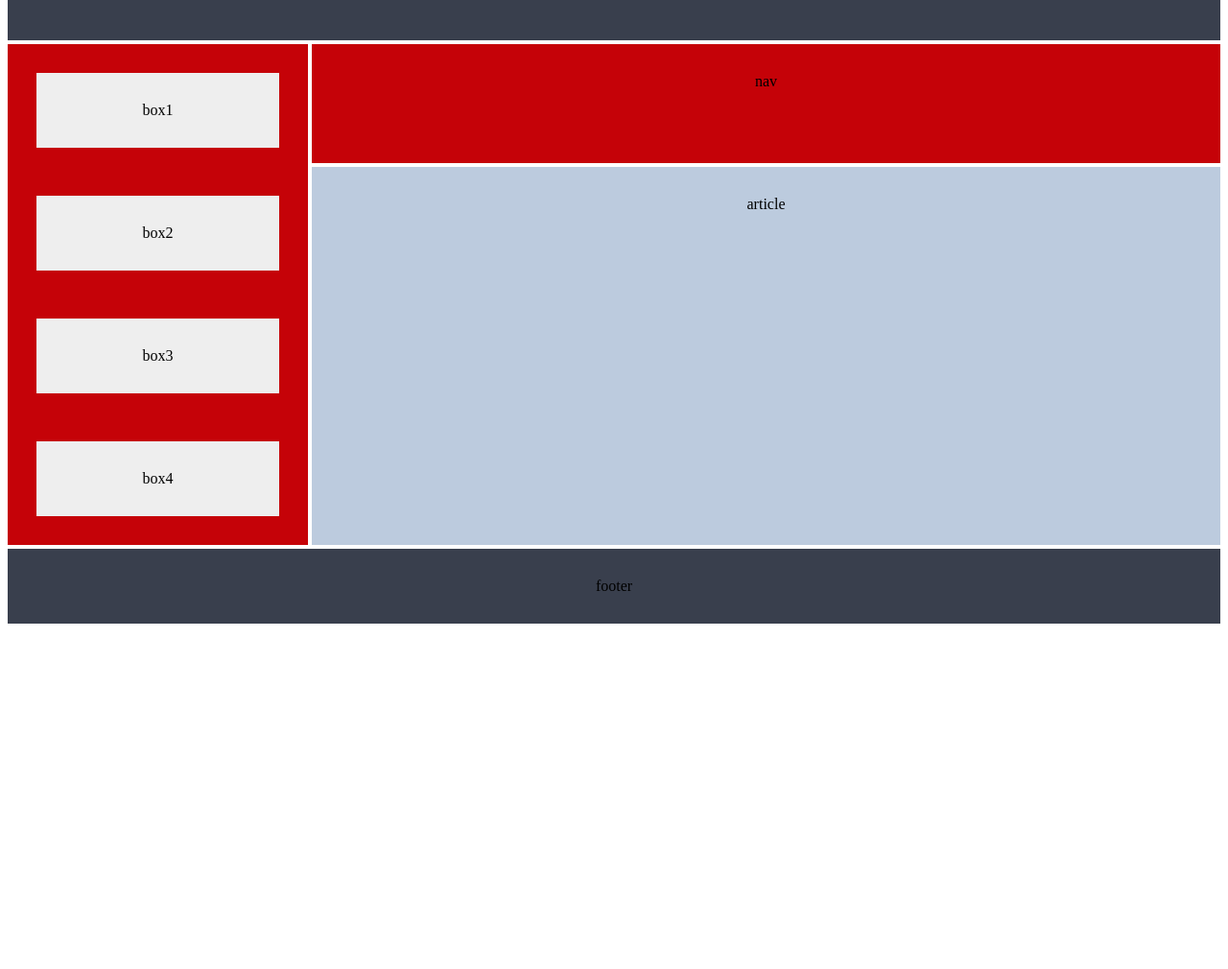
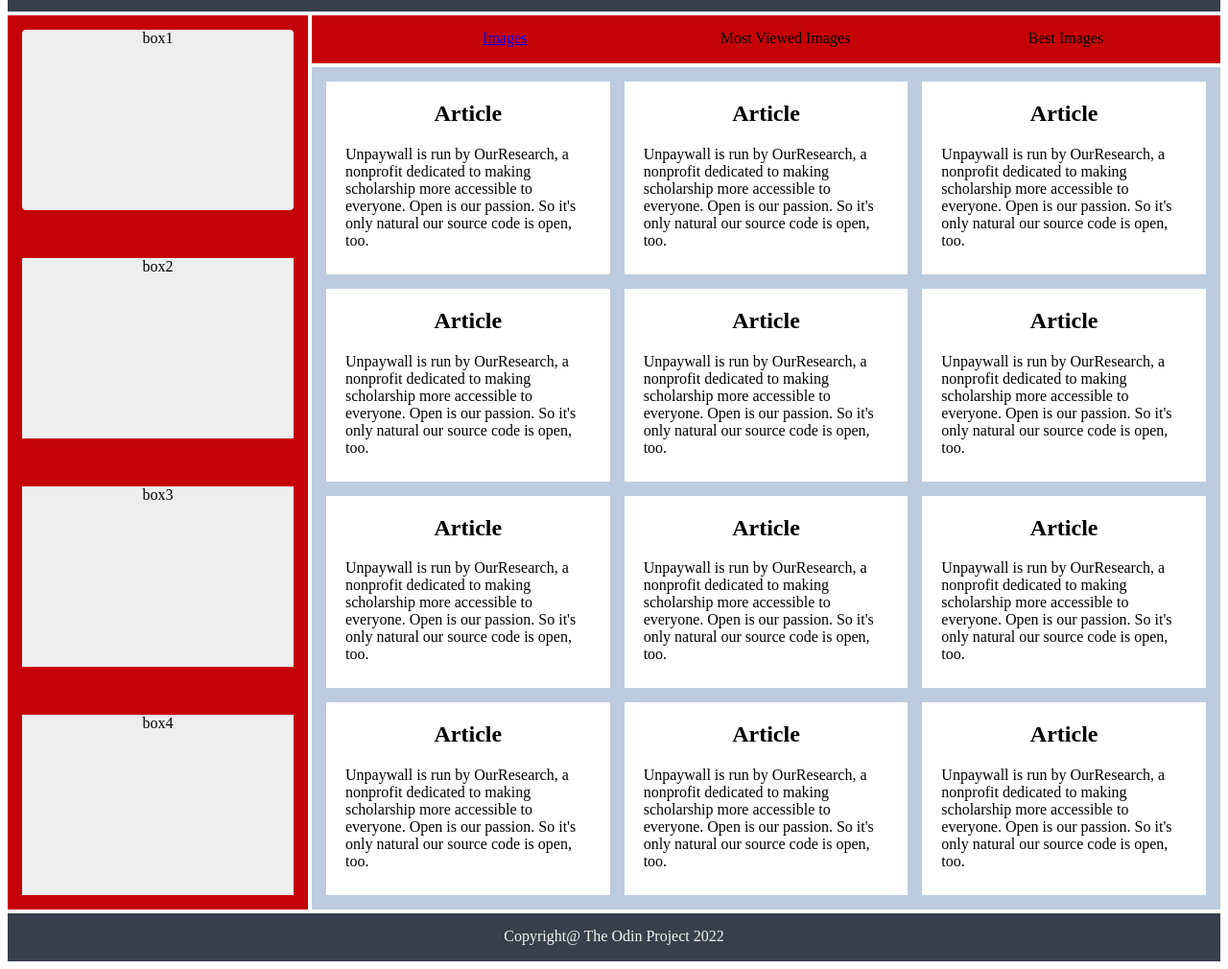
Before and after one commit to jamesmatheri/grid-lesson-practice, a plain HTML site: page index.html in a window 1280 px wide. Shown: the part 76-1086 px from the top of the page at 96% size. Before the commit the page ends 800 px from the top, so only its background shows below. Drawn offline with Linux system fonts and the light colour scheme.

Commit message:
final results of the Odin grid exercise

```diff
--- a/index.html
+++ b/index.html
@@ -19,15 +19,70 @@
                     </ul>
                 </div>
                 </header>
-        <nav class="nav">nav</nav>
+        <nav class="nav">
+            <ul>
+                <li><a href="#">Images</a></li>
+                <li><a href="#"></a>Most Viewed Images</li>
+                <li><a href="#"></a>Best Images</li>
+            </ul>
+        </nav>
         <aside class="aside">
             <div class="box" id="box1"> box1</div>
             <div class="box">box2</div>
             <div class="box">box3</div>
             <div class="box">box4</div>
         </aside>
-        <article class="article">article</article>
-        <footer class="footer">footer</footer>
+        <article class="article">
+            <div>
+                <h1>Article</h1>
+                <p>Unpaywall is run by OurResearch, a nonprofit dedicated to making scholarship more accessible to everyone. Open is our passion. So it's only natural our source code is open, too.</p>
+            </div>
+            <div>
+                <h1>Article</h1>
+                <p>Unpaywall is run by OurResearch, a nonprofit dedicated to making scholarship more accessible to everyone. Open is our passion. So it's only natural our source code is open, too.</p>
+            </div>
+            <div>
+                <h1>Article</h1>
+                <p>Unpaywall is run by OurResearch, a nonprofit dedicated to making scholarship more accessible to everyone. Open is our passion. So it's only natural our source code is open, too.</p>
+            </div>
+            <div>
+                <h1>Article</h1>
+                <p>Unpaywall is run by OurResearch, a nonprofit dedicated to making scholarship more accessible to everyone. Open is our passion. So it's only natural our source code is open, too.</p>
+            </div>
+            <div>
+                <h1>Article</h1>
+                <p>Unpaywall is run by OurResearch, a nonprofit dedicated to making scholarship more accessible to everyone. Open is our passion. So it's only natural our source code is open, too.</p>
+            </div>
+            <div>
+                <h1>Article</h1>
+                <p>Unpaywall is run by OurResearch, a nonprofit dedicated to making scholarship more accessible to everyone. Open is our passion. So it's only natural our source code is open, too.</p>
+            </div>
+            <div>
+                <h1>Article</h1>
+                <p>Unpaywall is run by OurResearch, a nonprofit dedicated to making scholarship more accessible to everyone. Open is our passion. So it's only natural our source code is open, too.</p>
+            </div>
+            <div>
+                <h1>Article</h1>
+                <p>Unpaywall is run by OurResearch, a nonprofit dedicated to making scholarship more accessible to everyone. Open is our passion. So it's only natural our source code is open, too.</p>
+            </div>
+            <div>
+                <h1>Article</h1>
+                <p>Unpaywall is run by OurResearch, a nonprofit dedicated to making scholarship more accessible to everyone. Open is our passion. So it's only natural our source code is open, too.</p>
+            </div>
+            <div>
+                <h1>Article</h1>
+                <p>Unpaywall is run by OurResearch, a nonprofit dedicated to making scholarship more accessible to everyone. Open is our passion. So it's only natural our source code is open, too.</p>
+            </div>
+            <div>
+                <h1>Article</h1>
+                <p>Unpaywall is run by OurResearch, a nonprofit dedicated to making scholarship more accessible to everyone. Open is our passion. So it's only natural our source code is open, too.</p>
+            </div>
+            <div>
+                <h1>Article</h1>
+                <p>Unpaywall is run by OurResearch, a nonprofit dedicated to making scholarship more accessible to everyone. Open is our passion. So it's only natural our source code is open, too.</p>
+            </div>
+        </article>
+        <footer class="footer">Copyright@ The Odin Project 2022</footer>
 
     </div>
 </body>
--- a/style.css
+++ b/style.css
@@ -16,7 +16,7 @@ body{
 
 
 .container >*{
-    padding: 30px;
+    padding: 15px;
 
 }
 
@@ -33,6 +33,9 @@ header{
     justify-self: start;
 }
 
+.logo{
+    text-align: center;
+}
 
 .menu{
     align-self: center;
@@ -54,7 +57,20 @@ header{
 nav{
     grid-column: 2/5;
     background-color: #C50208;
+    display: grid;
 
+}
+
+
+nav ul{
+    display: grid;
+    grid-template-columns: repeat(3, 1fr);
+}
+
+
+nav ul, nav ul li{
+    list-style-type: none;
+    margin: 0;
 }
 
 
@@ -64,15 +80,18 @@ aside{
     background-color: #C50208;
     display: grid;
     grid-gap: 50px;
-    grid-template-rows: repeat(3, 1fr);
+    grid-template-rows: repeat(auto-fit, minmax(50px,1fr));
 
 }
 
 
 .box{
   background-color: #eee;
-  padding: 30px;
 
+}
+
+#box1{
+    border-radius: 4px;
 }
 
 
@@ -80,10 +99,28 @@ article{
     grid-column: 2/5;
     grid-row: 3/7;
     background-color: #bccbde;
+    display: grid;
+    grid-gap: 15px;
+    grid-template-columns: repeat(auto-fit, minmax(250px, 1fr));
+}
+
+
+article h1{
+     text-align: center;
+}
+
+article p{
+    text-align: left;
+    padding: 0 20px 10px 20px;
+}
+
+article > div{
+    background-color: white;
 }
 
 
 footer{
     grid-column: 1/5;
     background-color: #393f4d;
+    color: whitesmoke;
 }
```
